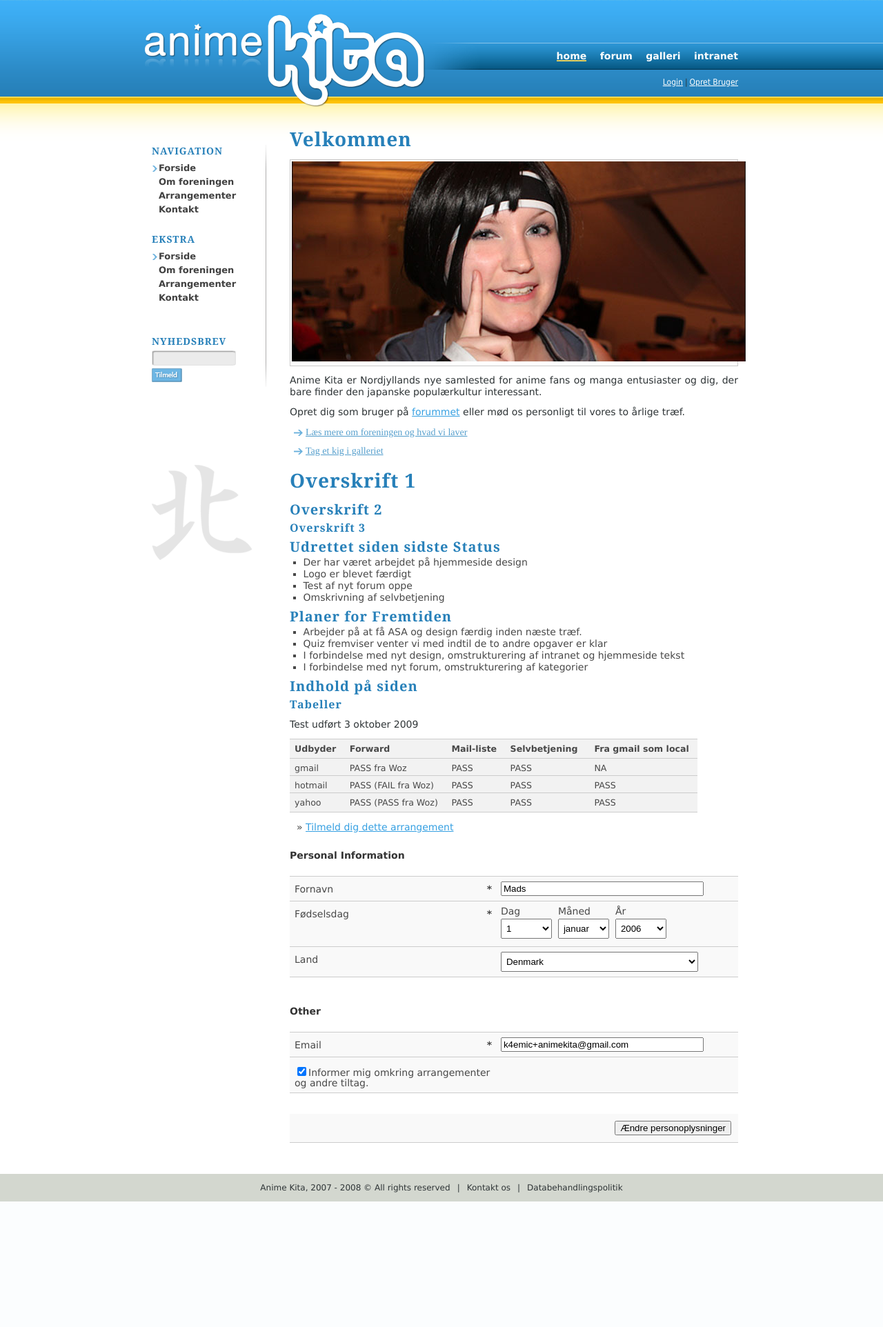
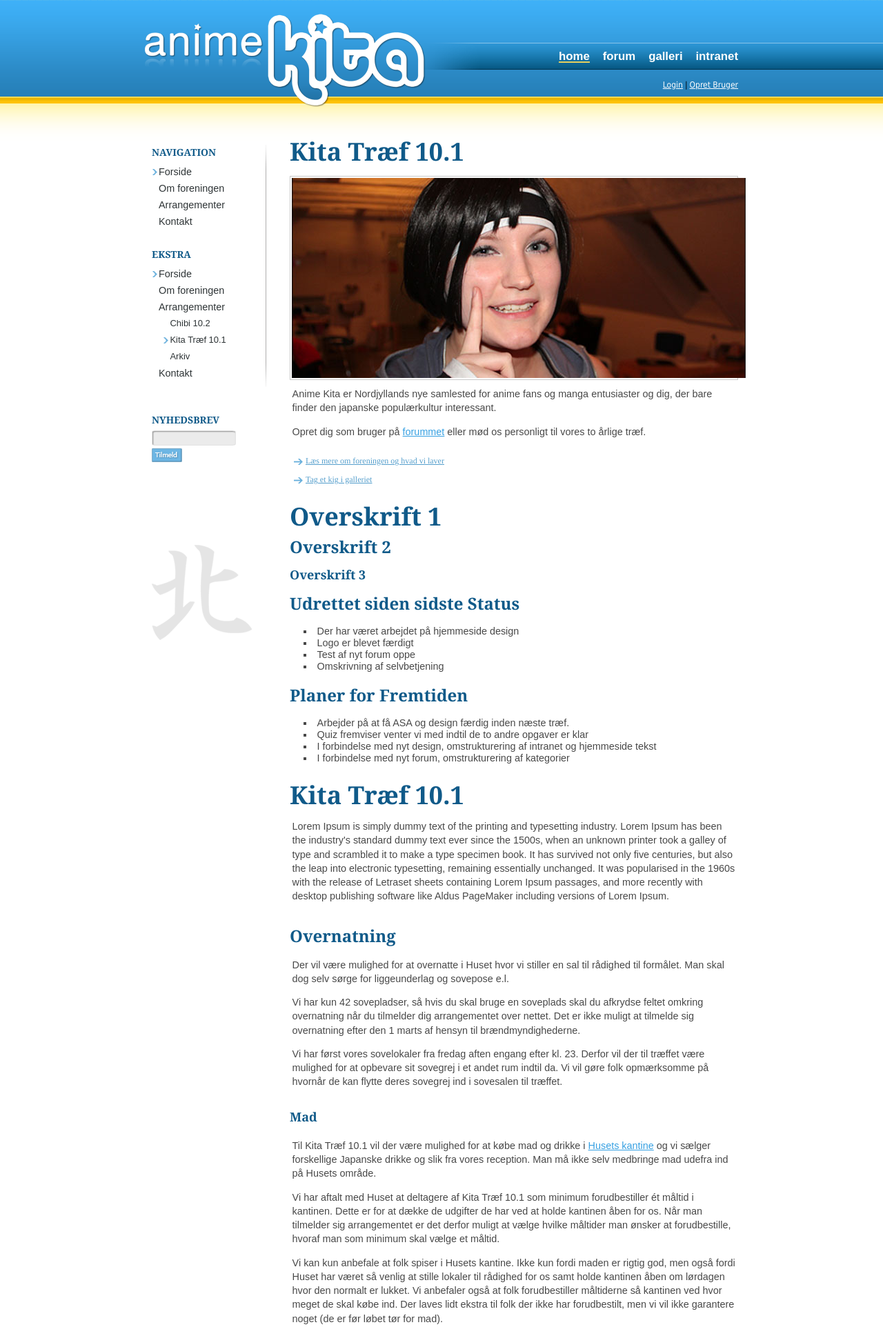
Before and after one commit to animekita/anime-kita-static, a PHP site: page / in a window 1280 px wide. Shown: the top 1924 px of the page at 69% size. Before the commit the page ends 1742 px from the top, so only its background shows below. Run offline with PHP 8.4, Linux system fonts and the light colour scheme.

Commit message:
Opdateret styles for en bedre typografi.

```diff
--- a/css/base.css
+++ b/css/base.css
@@ -2,40 +2,48 @@
 html {
     /* Remove disabled vertical scrollbar in IE7 */
     overflow:auto;
-
     height:100%;
-
-    font-family:verdana, tahoma, arial, sans-serif;
-    font-size:14px;
     color:#2e3436;
 }
 
-p {
-    color:#2e3436;
-    margin:12px 0;
-    text-align: justify;
+h1, h2, h3, h4 {
+    font-family:Georgia, "Times New Roman", serif;
+    color:#105A89;
 }
 
-h1, h2, h3, h4, h5, h6 {
-    font-family:Georgia, "Times New Roman", serif;
-    letter-spacing:1px;
-    color:#2780B9;
-    margin:10px 0 6px 0;
+h1{
+    font-size: 3em;
+    margin:1em 0 0.75em;
+}
+h2{
+    font-size: 2em;
+    margin:1em 0 1em;
+}
+h3{
+    font-size: 1.5em;
+    margin:1em 0 1.285em;
+}
+h4{
+    font-size: 1.1666em;
+    margin:1em 0 1.5em;
 }
 
-h1 {
-    margin:2px 0 6px;
-    font-size:28px;
-    line-height:48px;
+p {
+    line-height:1.4em;
+    margin:0;
+    padding:0 0.25em 1em 0.25em;
 }
 
-h2 {
-    font-size:20px;
+li, p, fieldset {
+    font-size: 1.2em;
 }
 
+table {
+    font-size: 1.1em;
+}
 
-h3 {
-    font-size:16px;
+li li {
+    font-size: 100%; /* Force all nested elements to keep the same size */
 }
 
 /* HTML body start */
@@ -145,7 +153,6 @@ body {
 
 #footer a {
     color:#2e3436;
-    text-decoration:none;
 }
 
 /* HTML body end */
--- a/css/cms.css
+++ b/css/cms.css
@@ -53,7 +53,7 @@ div#ccm-page-detail {
 
 #midLeft h2 {
     margin:2px 0 6px 10px;
-	font-size: 14px;
+    font-size: 1.1666em;
     text-transform:uppercase;
 }
 
@@ -69,20 +69,23 @@ div#ccm-page-detail {
 
 .leftNav li {
     margin:6px 0 6px;
+    list-style: none;
+    font-size: 1.2em;
+}
+.leftNav li li {
+    padding-left: 0.5em;
+    font-size: 0.9em;
 }
 
 .leftNav a {
     padding:0 0 0 10px;
-    color:#414141;
+    color:#2e3436;
     text-decoration:none;
-    font-weight:bold;
-    font-size:13px;
 }
 
 .leftNav a.current {
     background:url('../graphics/leftnavcurrent.png') no-repeat 0px 4px;
 }
-
 
 /* Left navigation end */
 
@@ -194,7 +197,6 @@ div#ccm-page-detail {
 #midContent table {
     margin-bottom: 1em;
     background: #f2f2f2;
-	font-size: 0.9em;
 }
 
 #midContent table td, #midContent table th {
--- a/css/reset.css
+++ b/css/reset.css
@@ -1,56 +1,275 @@
-/*
-    Meyerweb CSS reset pack
-    http://meyerweb.com/eric/tools/css/reset/
-    v1.0 | 20080212
-*/
-html, body, div, span, applet, object, iframe,
-h1, h2, h3, h4, h5, h6, p, blockquote, pre,
-a, abbr, acronym, address, big, cite, code,
-del, dfn, em, font, img, ins, kbd, q, s, samp,
-small, strike, strong, sub, sup, tt, var,
-b, u, i, center,
-dl, dt, dd, ol, ul, li,
-fieldset, form, label, legend,
-table, caption, tbody, tfoot, thead, tr, th, td {
-	margin: 0;
-	padding: 0;
-	border: 0;
-	outline: 0;
-	font-size: 100%;
-	vertical-align: baseline;
-	background: transparent;
+@charset "utf-8";
+/**
+ * EDIT, REMOVED FORMS
+ *
+ * SenCSS 0.6 - Sensible Standards CSS framework
+ *
+ * Copyright (c) 2008-2009 Kilian Valkhof (kilianvalkhof.com)
+ * Visit sencss.kilianvalkhof.com for more information and changelogs.
+ * Licensed under the MIT license. http://www.opensource.org/licenses/mit-license.php
+ */
+/**
+ * Basic reset - By Eric meyer and Paul Chaplin, http://meyerweb.com/eric/tools/css/reset/
+ */
+html,body,div,span,applet,object,iframe,pre,abbr,address,cite,code,del,dfn,em,img,ins,kbd,q,strong,tt,var,dl,dt,dd,blockquote,fieldset,form,i,b,caption,tbody,tfoot,thead,tr,th,td{
+	margin:0;
+	padding:0;
+	vertical-align:baseline;
 }
-body {
-	line-height: 1;
-
+body{
+	background:#fff;
+	color:#000;
+	font:75%/1.5em Arial, Helvetica, "Liberation sans", "Bitstream Vera Sans", sans-serif;
+	position:relative;
 }
-ol, ul {
-	list-style: none;
+textarea{
+	font:100%/1.5em Arial, Helvetica, "Liberation sans", "Bitstream Vera Sans", sans-serif;
 }
-blockquote, q {
-	quotes: none;
+blockquote,q{
+	quotes:none;
 }
-blockquote:before, blockquote:after,
-q:before, q:after {
-	content: '';
-	content: none;
+blockquote:before,blockquote:after,q:before,q:after{
+	content:'';content:none;
+}
+:focus{
+	outline:1px dotted;
+}
+/**
+ * Baseline and common looks - Sets a vertical rhythm and styles the different elements.
+ */
+a{
+	text-decoration:underline;
+}
+a:hover,a:focus{
+	text-decoration:none;
+}
+abbr,acronym{
+	border-bottom:1px dotted;
+	cursor:help;
+	font-variant:small-caps;
+}
+address,cite,em,i{
+	font-style:italic;
+}
+blockquote p{
+	margin:0 1.5em 1.5em;
+	padding:0.75em;
+}
+code,kbd,tt{
+	font-family:"Courier New", Courier, monospace;
+	line-height:1;
+	*line-height:1.5;
+}
+del{
+	text-decoration:line-through;
+}
+dfn{
+	border-bottom:1px dashed;
+	font-style:italic;
+}
+dl{
+	margin:0 0 1.5em;
+}
+dt{
+	font-weight:700;
+}
+dd{
+	padding-left:1.5em;
+}
+h1{
+	font-size:2em;
+	font-weight:700;
+	margin:0 0 0.75em;
+}
+h2{
+	font-size:1.5em;
+	margin:0 0 1em;
+}
+h3{
+	font-size:1.1666em;
+	margin:0 0 1.285em;
+}
+h4{
+	font-size:1em;
+	margin:0 0 1.5em;
+}
+h5{
+	font-size:0.8333em;
+	margin:0 0 1.8em;
+}
+h6{
+	font-size:0.666em;
+	margin:0 0 2.25em;
+}
+img{
+	display:inline-block;
+	vertical-align:bottom;
+}
+ins{
+	text-decoration:overline;
+}
+ol{
+	list-style:inside decimal;
+}
+p{
+	font-weight:300;
+	margin:0 0 1.5em;
+}
+pre{
+	font-family:"Courier New", Courier, monospace;
+	margin:0 0 1.5em;
+}
+sub{
+	top:0.4em;
+	font-size:0.85em;
+	line-height:1;
+	position:relative;
+	vertical-align:baseline;
+}
+sup{
+	font-size:0.85em;
+	line-height:1;
+	position:relative;
+	bottom:0.5em;
+	vertical-align:baseline;
+}
+strong,b{
+	font-weight:700;
+}
+ul{
+	list-style:inside disc;
+}
+ul,ol{
+	margin:0 0 1.5em;
+	padding:0;
+}
+li ul,li ol{
+	margin:0;
+}
+li li{
+	padding-left:1.5em;
+}
+/** tables still need 'cellspacing="0"' in the markup
+ */
+table{
+	border-collapse:collapse;
+	border-spacing:0;
+	margin:0 0 1.5em;
+	padding:0;
+}
+caption{
+	font-style:italic;
+	text-align:left;
+}
+tr.alt td{
+	background:#eee;
+}
+td{
+	border:1px solid #000;
+	padding:0.333em;
+	vertical-align:middle;
+}
+th{
+	font-weight:700;
+	padding:0.333em;
+	vertical-align:middle;
 }
 
-/* remember to define focus styles! */
-:focus {
-	outline: 0;
+/**
+ * Common classes - Some base classes for pretty typography, asides and messages.
+ */
+.amp{
+	font-family:Baskerville, "Goudy Old Style", Palatino, "Book Antiqua", "URW Chancery L", Gentium, serif;
+	font-style:italic;
 }
-
-/* remember to highlight inserts somehow! */
-ins {
-	text-decoration: none;
+.aside-left{
+	clear:left;
+	float:left;
+	margin:0 1.5em 0 0;
 }
-del {
-	text-decoration: line-through;
+.aside-right{
+	clear:right;
+	float:right;
+	margin:0 0 0 1.5em;
 }
-
-/* tables still need 'cellspacing="0"' in the markup */
-table {
-	border-collapse: collapse;
-	border-spacing: 0;
+.error{
+	background:#fee;
+	border:1px solid red;
+	margin:1.5em;
+	padding:0.666em;
+	text-align:center;
 }
+.notice{
+	background:#eef;
+	border:1px solid #00f;
+	margin:1.5em;
+	padding:0.666em;
+	text-align:center;
+}
+.success{
+	background:#efe;
+	border:1px solid #0f0;
+	margin:1.5em;
+	padding:0.666em;
+	text-align:center;
+}
+.warning{
+	background:#ffe;
+	border:1px solid #ff0;
+	margin:1.5em;
+	padding:0.666em;
+	text-align:center;
+}
+.quo{
+	font-family:Georgia, Gentium, "Times New Roman", Times, serif;
+}
+.lquo{
+	font-family:Georgia, Gentium, "Times New Roman", Times, serif;
+	margin:0 0 0 -0.55em;
+}
+/**
+ * Common context-sensitive classes - These names are obnoxious on purpose, I want you to change them into what classname fits with your content. :)
+ */
+.firstParagraphArticle:first-letter{
+	float:left;
+	font-size:3.2em;
+	font-weight:700;
+	line-height:1em;
+	margin:0 0 -0.2em;
+	padding:0.125em 0.1em 0 0;
+}
+.horizontalForm button{
+	clear:left;
+	float:left;
+	margin:0;
+}
+.horizontalForm input,.horizontalForm textarea{
+	float:left;
+	margin:0 0 0.75em;
+	*margin:0 0 0.8em;
+	width:49%;
+}
+.horizontalForm select{
+	float:left;
+	margin:0 0 0.75em;
+	_margin:0 0 1.25em;
+}
+.horizontalForm label{
+	clear:left;
+	float:left;
+	padding:0.375em 0;
+	width:49%;
+}
+.horizontalForm label input{
+	height:1em;
+	line-height:1.5em;
+	margin:0.25em 0.5em 0 0;
+	width:auto;
+}
+.horizontalForm label.singleLine{
+	clear:both;
+	float:none;
+	height:1.5em;
+	padding:0;
+	width:100%;
+}
--- a/index.html
+++ b/index.html
@@ -55,7 +55,7 @@
 					<ul class="leftNav">
 						<li><a href="/" class="current">Forside</a></li>
 						<li><a href="/">Om foreningen</a></li>
-						<li><a href="/">Arrangementer</a></li>
+						<li><a href="/">Arrangementer</a><ul><li><a href="/arrangementer/chibi-10-2/">Chibi 10.2</a></li><li class="nav-selected nav-path-selected"><a class="current nav-path-selected" href="/arrangementer/kita-traef-10-1/">Kita Træf 10.1</a></li><li><a href="/arrangementer/forringe-arrangementer/">Arkiv</a></li></ul></li>
 						<li><a href="/">Kontakt</a></li>
 					</ul>
 
@@ -76,7 +76,7 @@
 				</div>
 
 				<div id="midContent">
-					<h1 class="title">Velkommen</h1>
+					<h1 class="title">Kita Træf 10.1</h1>
 
 					<div id="midSlideshow"><img alt ="" src="testimage.jpg" /></div>
 
@@ -108,6 +108,35 @@
 						<li>I forbindelse med nyt design, omstrukturering af intranet og hjemmeside tekst</li>
 						<li>I forbindelse med nyt forum, omstrukturering af kategorier</li>
 					</ul>
+<h1>Kita Træf 10.1</h1>
+<div><p>Lorem Ipsum is simply dummy text of the printing and typesetting industry. Lorem Ipsum has been the industry's standard dummy text ever since the 1500s, when an unknown printer took a galley of type and scrambled it to make a type specimen book. It has survived not only five centuries, but also the leap into electronic typesetting, remaining essentially unchanged. It was popularised in the 1960s with the release of Letraset sheets containing Lorem Ipsum passages, and more recently with desktop publishing software like Aldus PageMaker including versions of Lorem Ipsum.</p></div>
+<h2>Overnatning</h2>
+<div>
+<p>Der vil v&aelig;re mulighed for at overnatte i Huset hvor vi stiller en sal til r&aring;dighed til form&aring;let. Man skal dog selv s&oslash;rge for liggeunderlag og sovepose e.l.</p>
+</div>
+<div>
+<p>Vi har kun 42 sovepladser, s&aring; hvis du skal bruge en soveplads skal du afkrydse feltet omkring overnatning n&aring;r du tilmelder dig arrangementet over nettet. Det er ikke muligt at tilmelde sig overnatning efter den 1 marts af hensyn til br&aelig;ndmyndighederne.</p>
+</div>
+<div>
+<p>Vi har f&oslash;rst vores sovelokaler fra fredag aften engang efter kl. 23. Derfor vil der til tr&aelig;ffet v&aelig;re mulighed for at opbevare sit sovegrej i et andet rum indtil da. Vi vil g&oslash;re folk opm&aelig;rksomme p&aring; hvorn&aring;r de kan flytte deres sovegrej ind i sovesalen til tr&aelig;ffet.</p>
+</div>
+<h3>Mad</h3>
+<div>
+<p>Til Kita Tr&aelig;f 10.1 vil der v&aelig;re mulighed for at k&oslash;be mad og drikke i&nbsp;<a class="external-link-new-window" title="Opens external link in new window" onclick="javascript:urchinTracker ('/.external/http/huset.dk/husets-cafe/'); " href="http://huset.dk/husets-cafe/" target="_self">Husets kantine</a>&nbsp;og vi s&aelig;lger forskellige Japanske drikke og slik fra vores reception. Man m&aring; ikke selv medbringe mad udefra ind p&aring; Husets omr&aring;de.</p>
+</div>
+<div>
+<p>Vi har aftalt med Huset at deltagere af Kita Tr&aelig;f 10.1 som minimum forudbestiller &eacute;t m&aring;ltid i kantinen. Dette er for at d&aelig;kke de udgifter de har ved at holde kantinen &aring;ben for os. N&aring;r man tilmelder sig arrangementet er det derfor muligt at v&aelig;lge hvilke m&aring;ltider man &oslash;nsker at forudbestille, hvoraf man som minimum skal v&aelig;lge et m&aring;ltid.</p>
+</div>
+<div>
+<p>Vi kan kun anbefale at folk spiser i Husets kantine. Ikke kun fordi maden er rigtig god, men ogs&aring; fordi Huset har v&aelig;ret s&aring; venlig at stille lokaler til r&aring;dighed for os samt holde kantinen &aring;ben om l&oslash;rdagen hvor den normalt er lukket. Vi anbefaler ogs&aring; at folk forudbestiller m&aring;ltiderne s&aring; kantinen ved hvor meget de skal k&oslash;be ind. Der laves lidt ekstra til folk der ikke har forudbestilt, men vi vil ikke garantere noget (de er f&oslash;r l&oslash;bet t&oslash;r for mad).</p>
+</div>
+<div>
+<p>Af m&aring;ltider kan der v&aelig;lges brunch som serveres mellem kl. 10 og 12 l&oslash;rdag og s&oslash;ndag samt aftensmad fredag (kl. 17:30 til ca. 19:30) og l&oslash;rdag (kl. 18:00 til 19:00). Hver m&aring;ltid koster 60,-.</p>
+</div>
+
+<h4>Kita Træf 10.1</h4>
+<div><p>Lorem Ipsum is simply dummy text of the printing and typesetting industry. Lorem Ipsum has been the industry's standard dummy text ever since the 1500s, when an unknown printer took a galley of type and scrambled it to make a type specimen book. It has survived not only five centuries, but also the leap into electronic typesetting, remaining essentially unchanged. It was popularised in the 1960s with the release of Letraset sheets containing Lorem Ipsum passages, and more recently with desktop publishing software like Aldus PageMaker including versions of Lorem Ipsum.</p></div>
+
 					<h2>Indhold på siden</h2>
 
 					<h3>Tabeller</h3>
```
Lines whose indentation alone changed are shown as unchanged.
